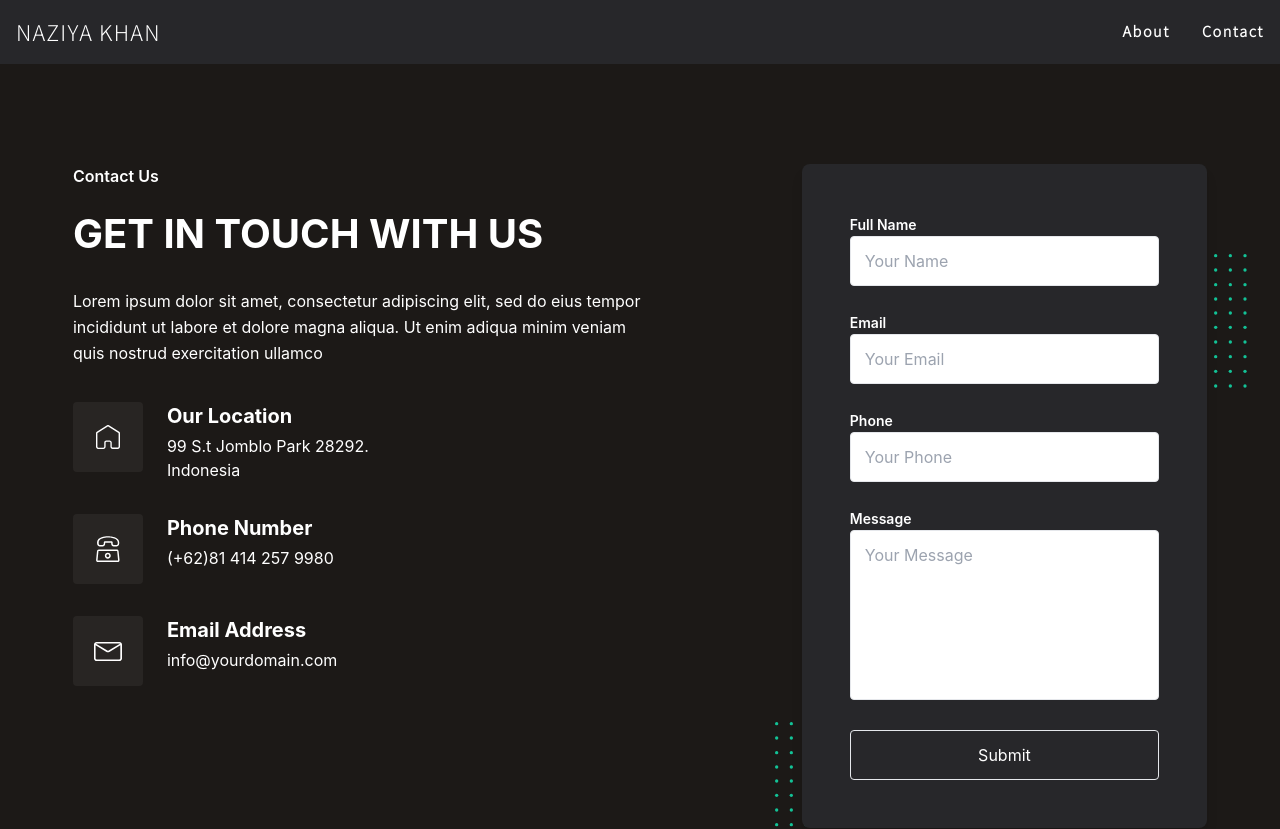
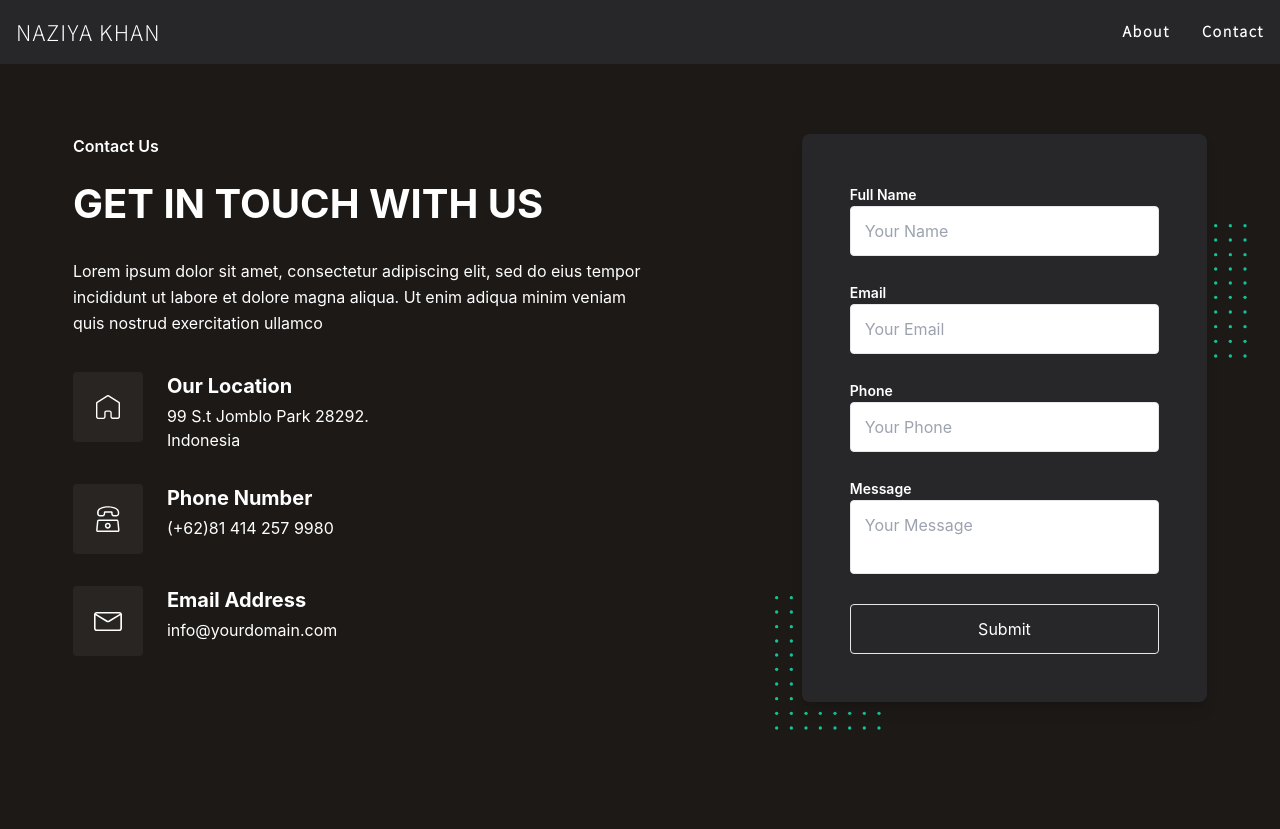
Before and after one commit to shashankranjan-dev/Writer, a React (Create React App) app: page /contact in a window 1280 px wide. Shown: the top 829 px of the page. Built offline with nearby package versions, Linux system fonts and the light colour scheme.

Commit message:
contact page

```diff
--- a/src/components/Contact/Contact.js
+++ b/src/components/Contact/Contact.js
@@ -42,7 +42,7 @@ function Contact() {
   };
   return (
     <div>
-      <section class="relative z-10 overflow-hidden dark:bg-stone-900 py-20 lg:py-[100px]">
+      <section class="relative z-10 overflow-hidden dark:bg-stone-900 py-20 h-screen lg:py-[70px]">
         <div class="container mx-auto">
           <div class="-mx-4 flex flex-wrap lg:justify-evenly">
             <div class="w-full px-4 lg:w-1/2 xl:w-6/12">
@@ -174,7 +174,6 @@ function Contact() {
                   </label>
                   <div class="mb-6">
                     <textarea
-                      rows="6"
                       id="message"
                       name="message"
                       placeholder="Your Message"
```
